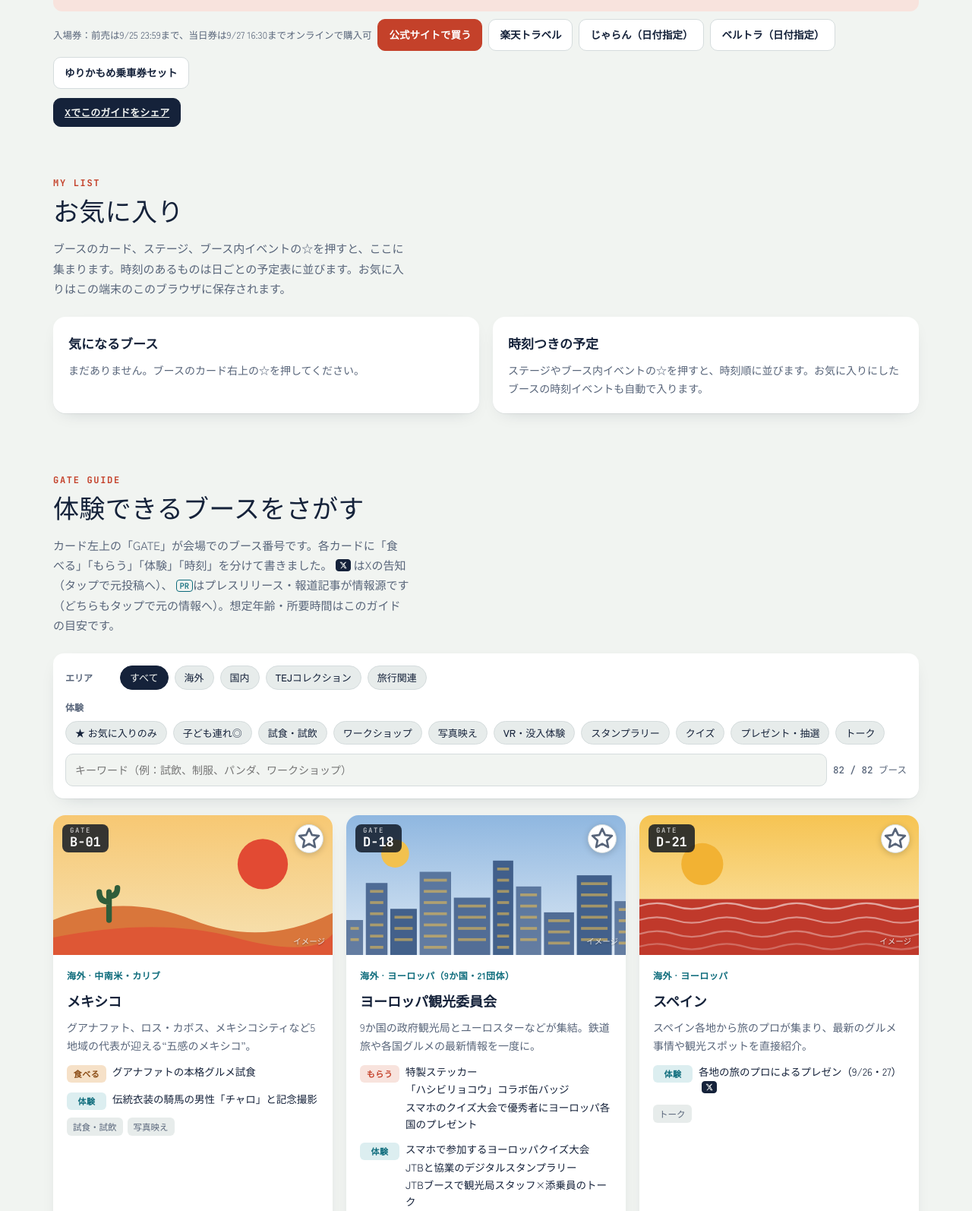
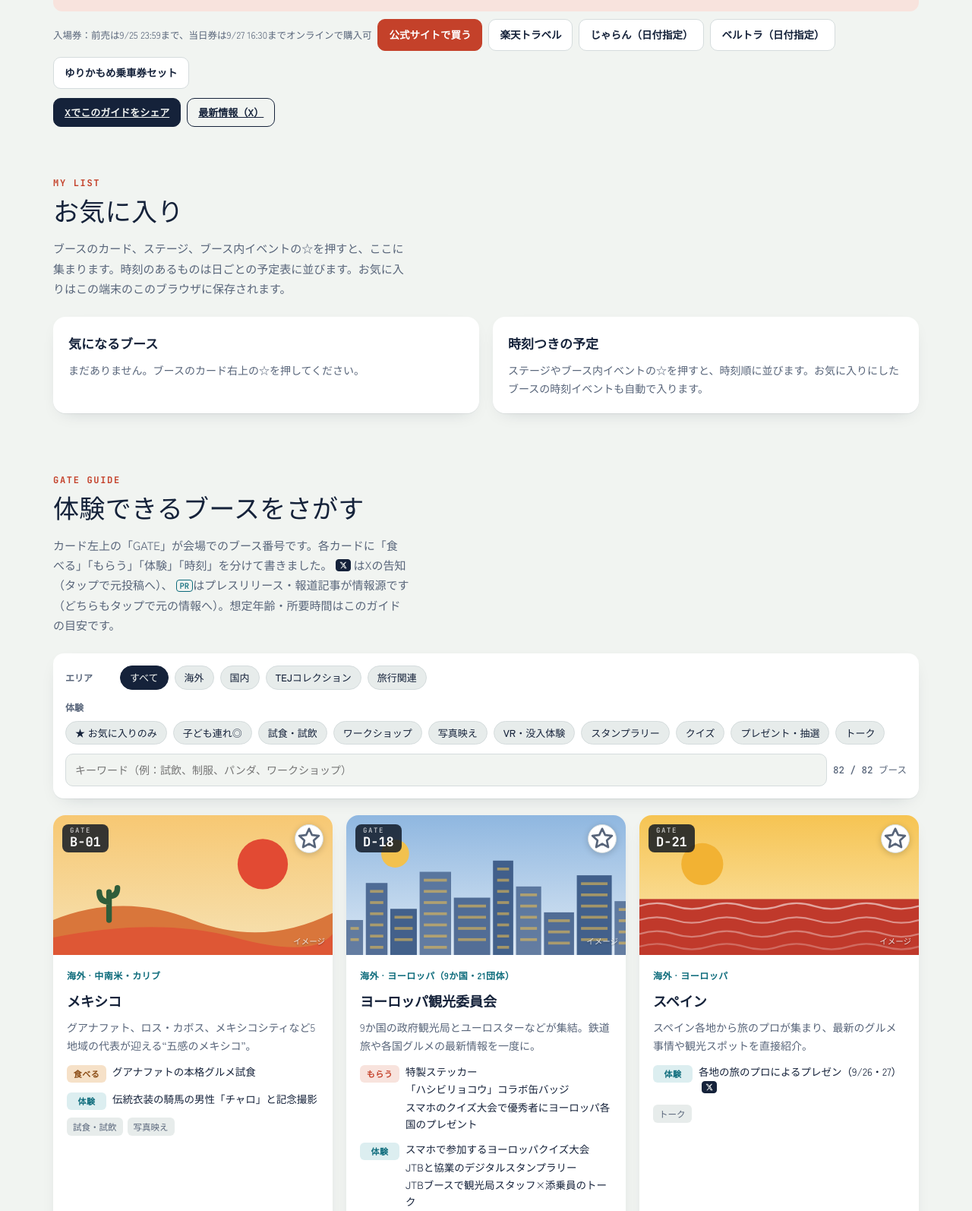
Before and after one commit to tej-guide/tej2026, a plain HTML site: page index.html in a window 1280 px wide. Shown: the part 666-2260 px from the top of the page at 76% size. Drawn offline with Linux system fonts and the light colour scheme; a web font is replaced by a local one.

Commit message:
Xアカウントへのリンクとシェア時のvia追加

```diff
--- a/index.html
+++ b/index.html
@@ -368,7 +368,7 @@
     </div>
     <div class="alert"><span class="stampmark">NOTICE</span><div><strong>お得な前売券は9月25日（金）23:59まで。</strong>9/24・25は業界日のため一般の方は入場できません。最終入場は閉場30分前、会場の当日券窓口は完全キャッシュレスです。</div></div>
     <div class="tickets" id="tickets-hero"></div>
-    <div class="sharebar"><a class="btn" id="share-x" href="https://twitter.com/intent/tweet" target="_blank" rel="noopener">Xでこのガイドをシェア</a><a class="btn ghost" id="tip" hidden target="_blank" rel="noopener">応援する（投げ銭）</a></div>
+    <div class="sharebar"><a class="btn" id="share-x" href="https://twitter.com/intent/tweet" target="_blank" rel="noopener">Xでこのガイドをシェア</a><a class="btn ghost" href="https://x.com/tejexpo2026" target="_blank" rel="noopener">最新情報（X）</a><a class="btn ghost" id="tip" hidden target="_blank" rel="noopener">応援する（投げ銭）</a></div>
   </div>
 </header>
 
@@ -1093,7 +1093,7 @@
   document.getElementById("tickets-info").innerHTML=html;
   const t=document.getElementById("tip");if(SITE.tip){t.href=SITE.tip;t.hidden=false}
   const sx=document.getElementById("share-x");
-  sx.href="https://twitter.com/intent/tweet?text="+encodeURIComponent("ツーリズムEXPO 2026、82ブースの試食・プレゼント・体験と時刻イベントが1ページにまとまった非公式ガイド #ツーリズムEXPOジャパン")+"&url="+encodeURIComponent(location.href.split("#")[0]);
+  sx.href="https://twitter.com/intent/tweet?text="+encodeURIComponent("ツーリズムEXPO 2026、82ブースの試食・プレゼント・体験と時刻イベントが1ページにまとまった非公式ガイド #ツーリズムEXPOジャパン")+"&url="+encodeURIComponent(location.href.split("#")[0])+"&via=tejexpo2026";
 })();
 </script>
 </body>
```
